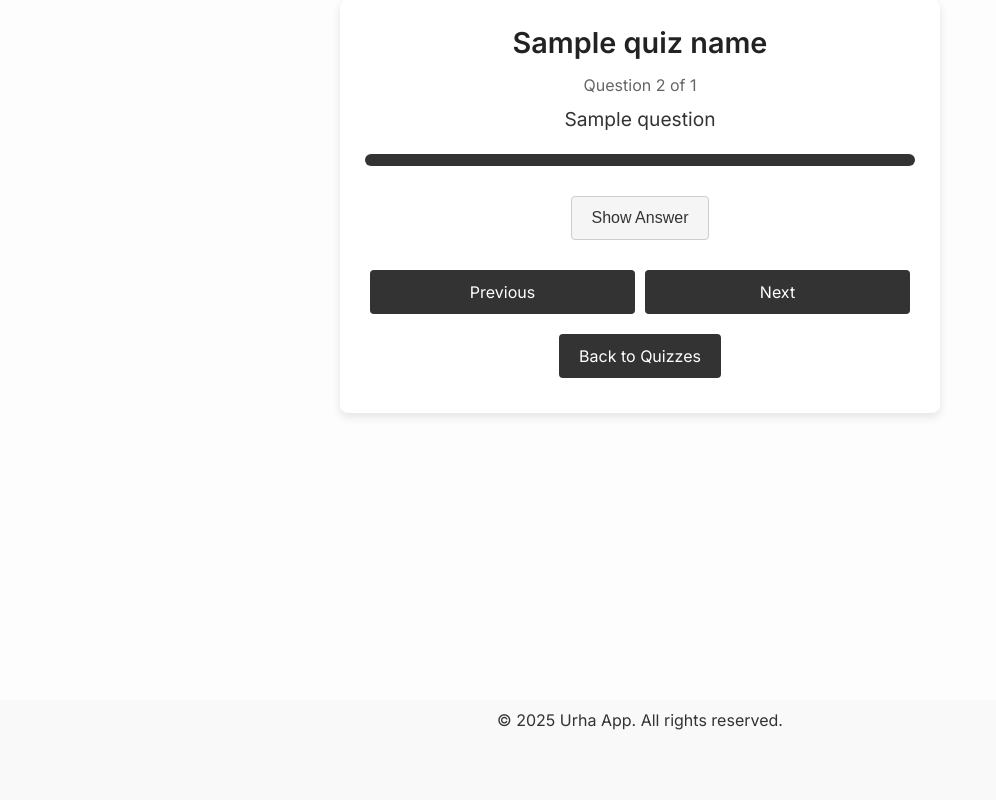
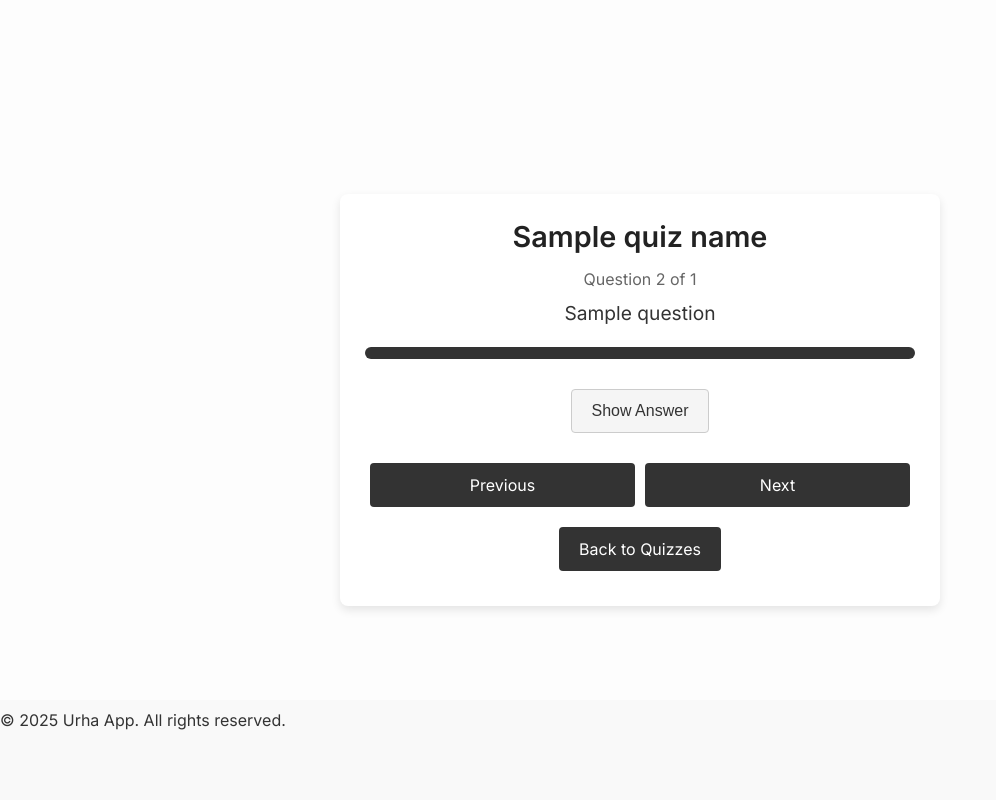
Before and after one commit to alaricrho/Urha, a Flask app: template templates/quiz_navigation.html in a window 1280 px wide. Shown: the whole page, without its empty margins (0-996 px from the left). Run offline with Flask 3, Linux system fonts and the light colour scheme; the template is opened without the code that fills it: most values are stand-ins (such as "Sample title", 1, 10 or a date in 2020); parts of the project's set-up code (start-up, migrations or seed data) failed here and were passed over; some libraries are stand-ins or nearby versions.

Commit message:
Update quiz_navigation.html

```diff
--- a/templates/quiz_navigation.html
+++ b/templates/quiz_navigation.html
@@ -14,30 +14,30 @@
         }
 
         body {
-/*             font-family: 'Inter', sans-serif;
+            font-family: 'Inter', sans-serif;
             background-color: #fdfdfd;
             color: #333;
             display: flex;
             align-items: center;
             justify-content: center;
             min-height: 100vh;
-            padding: 20px; */
-            font-family: 'Inter', sans-serif;
+            padding: 20px;
+/*             font-family: 'Inter', sans-serif;
     background-color: #fdfdfd;
     color: #333;
     display: flex;
     flex-direction: column;
     min-height: 100vh;
-    margin: 0;
+    margin: 0; */
         }
 
-        .page-wrapper {
+/*         .page-wrapper {
     flex: 1;
     display: flex;
     flex-direction: column;
     justify-content: center;
     align-items: center;
-}
+} */
 
         .container {
             background: #ffffff;
@@ -168,13 +168,13 @@
         }
 
 
-        footer {
+/*         footer {
     text-align: center;
     margin-top: auto;
     width: 100%;
     background-color: #f9f9f9;
     padding: 10px 0;
-}
+} */
     </style>
 
     <script async src="https://pagead2.googlesyndication.com/pagead/js/adsbygoogle.js?client=ca-pub-9122502151193695"
@@ -207,7 +207,7 @@
       </script>
 </head>
 <body>
-    <div class="page-wrapper">
+<!--     <div class="page-wrapper"> -->
         <div class="container">
         <h1>{{ quiz_name }}</h1>
         <div class="question-number">
@@ -253,7 +253,7 @@
         <a href="{{ url_for('quizzes', lang=selected_language) }}" class="btn" style="margin-top: 20px;">Back to Quizzes</a>
 
     </div>
-<footer>
+<footer style="position:fixed; bottom:0; left:0; width:100%; background-color:#f9f9f9; padding:10px 0; z-index:100;">
     <p>© 2025 Urha App. All rights reserved.</p>
 
     <!-- AdSense Banner Ad -->
@@ -270,7 +270,7 @@
     </script>
 </footer>
 
-    </div>
+<!--     </div> -->
 
     <script>
         const answerElement = document.getElementById('answer');
```
